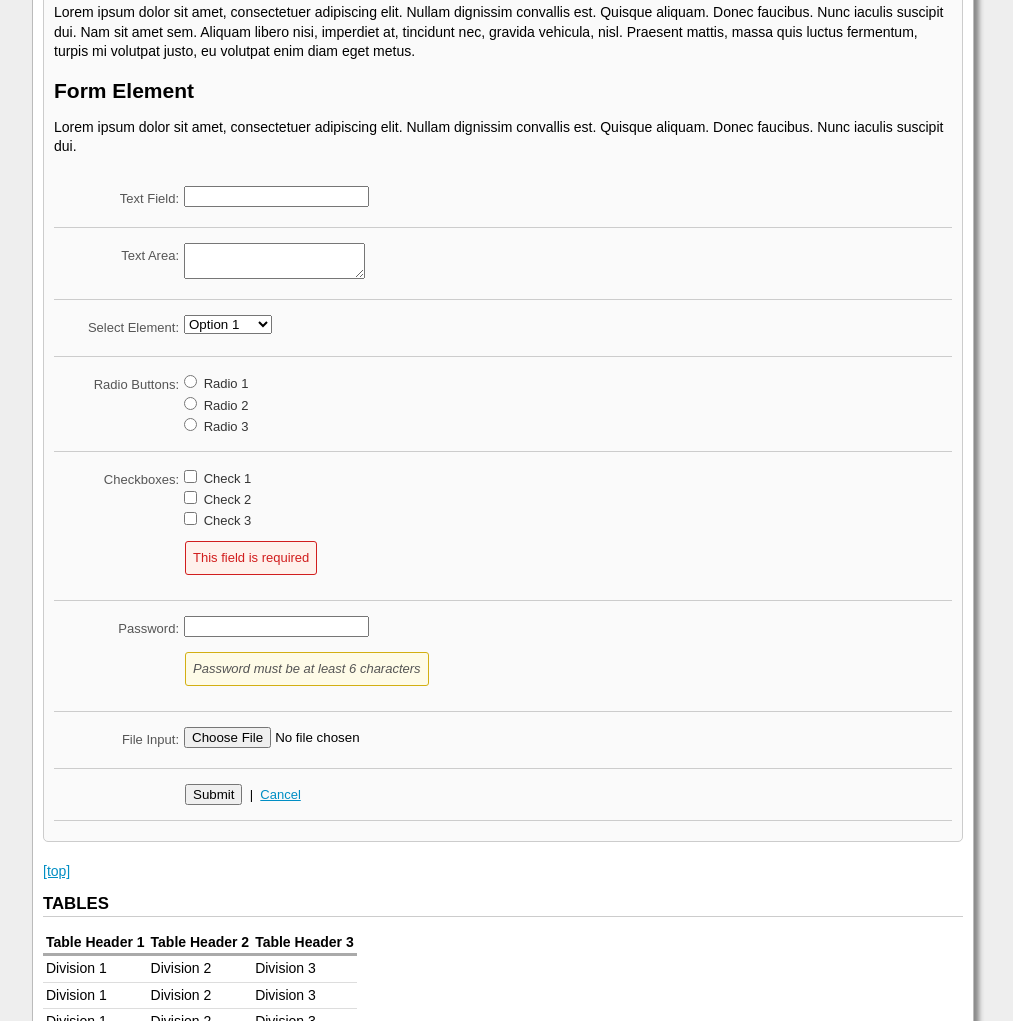
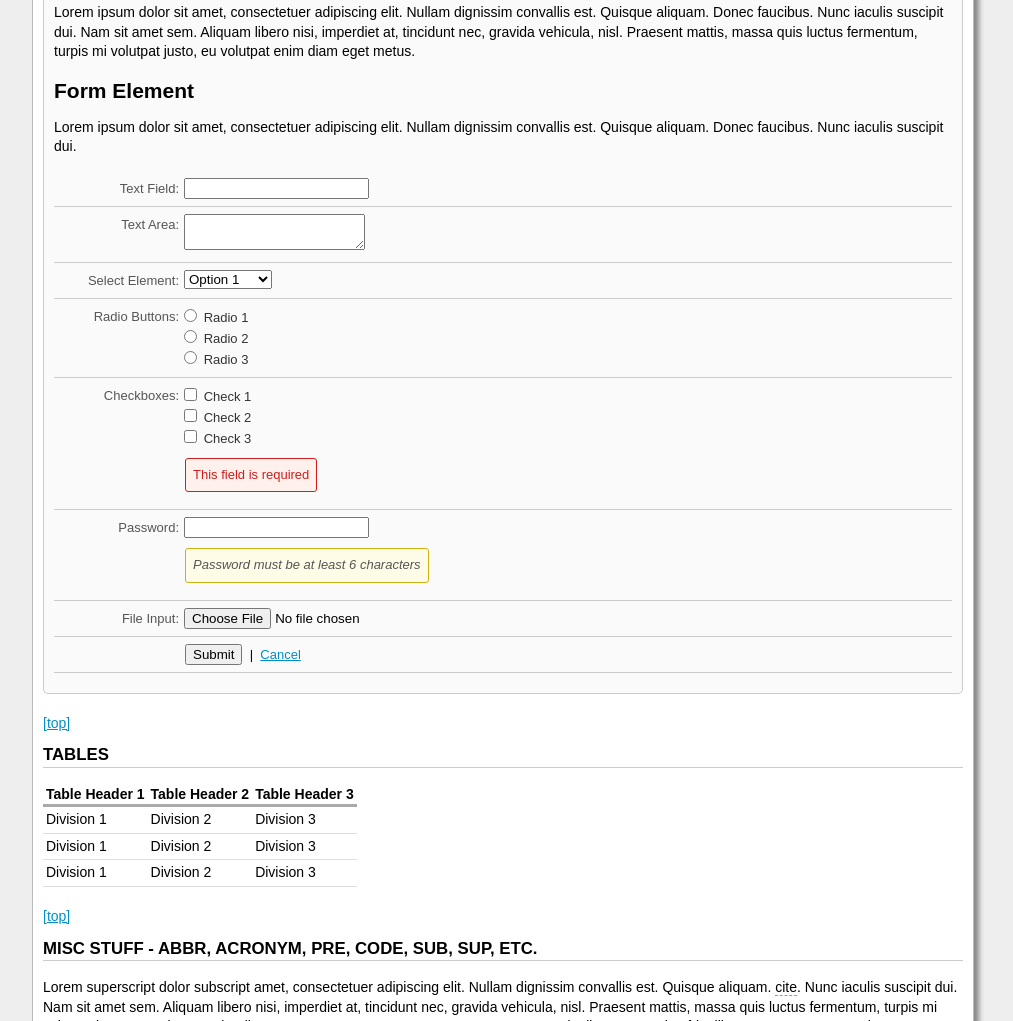
Before and after one commit to rwbaker/BasicStarterProject, a plain HTML site: page index.html in a window 1280 px wide. Shown: the part 1328-2349 px from the top of the page, without its empty margins (138-1151 px from the left). Drawn offline with Linux system fonts and the light colour scheme.

Commit message:
Set Form LI line-height to 1 to fix un-even LI border spacing.

```diff
--- a/c/styles.css
+++ b/c/styles.css
@@ -90,8 +90,8 @@ ul.nav.strip li:last-child a 	{padding-right:0px;}
 /* Forms
 -------------------------------------------------------------------------------------*/
 ol.vert						{font-family:arial, sans-serif; font-size:13px; margin:0; padding:0; list-style: none;}
-ol.vert li					{border-bottom:1px solid #ccc; padding:15px 0; clear:both; float:none; overflow:hidden;}
-ol.vert label 				{width:125px; display:block; float:left; text-align:right; padding:4px 5px 4px 0; color:#555;}
+ol.vert li					{border-bottom:1px solid #ccc; padding:7px 0; clear:both; float:none; overflow:hidden;}
+ol.vert label 				{width:125px; display:block; float:left; text-align:right; padding:4px 5px 4px 0; color:#555; line-height:1;}
 ol.vert input				{display:inline;}
 ol.vert .styled				{border:1px solid #9fba76; padding:4px 1px; font-size:13px;}
 ol.vert div.option			{float:left;}
```
